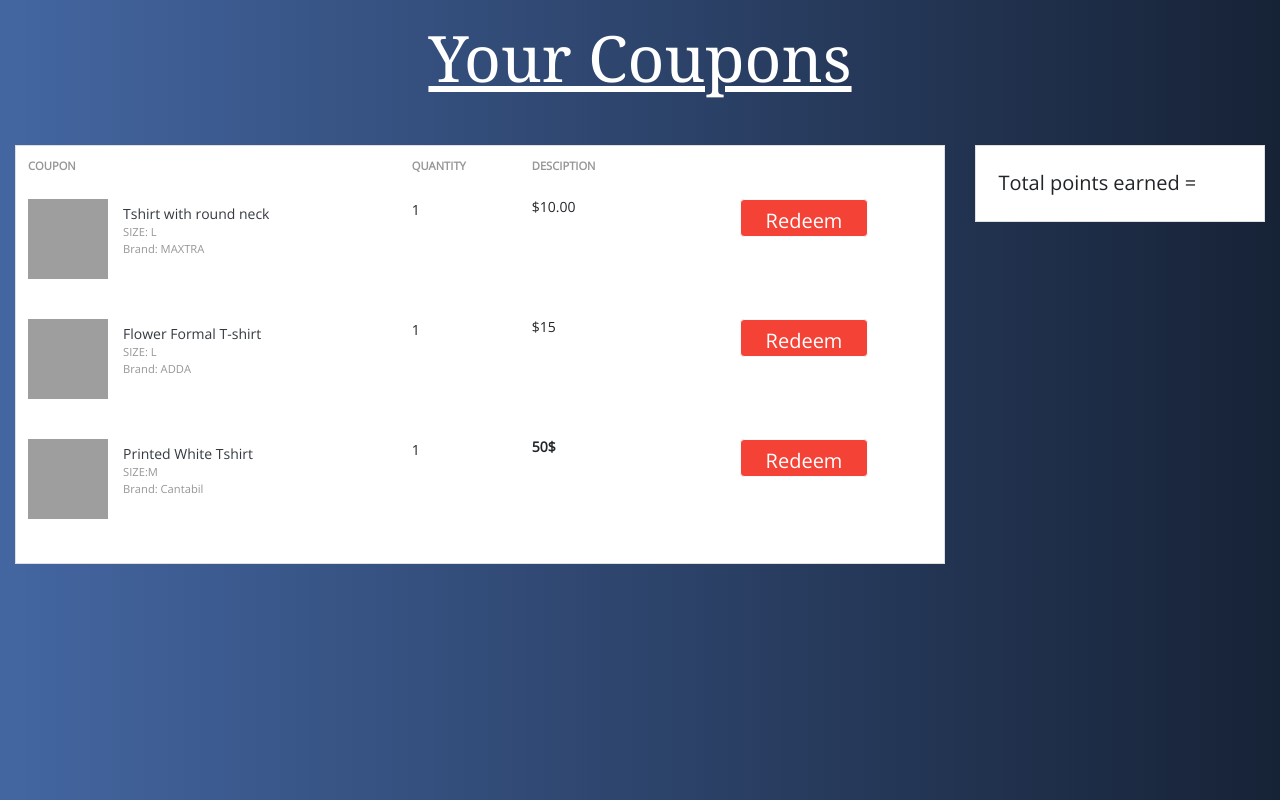
After one commit to guptaaditya30121/Startup_Sprint, a Django app: page /coupon in a window 1280 px wide. The commit adds this page. Run offline with Django 4.2, Linux system fonts and the light colour scheme; some libraries are stand-ins or nearby versions; grey boxes are pictures that could not be loaded.

Commit message:
made more pages

```diff
--- /dev/null
+++ b/main/templates/main/coupon.html
@@ -0,0 +1,108 @@
+{% extends '../layout.html'%} {% block content %}
+<style>
+    @import url('https://fonts.googleapis.com/css?family=Open+Sans&display=swap');
+    body{
+        background: -webkit-linear-gradient(
+          left,
+          hsl(218, 41%, 45%),
+          hsl(218, 41%, 15%)
+        );
+      font-family: 'Open Sans',serif;font-size: 14px
+    }
+    .container-fluid{
+        margin-top:20px}
+    .card-body{-ms-flex: 1 1 auto;flex: 1 1 auto;padding: 1.40rem; font-size:20px;}
+    .img-sm{width: 80px;height: 80px}
+    .itemside .info{padding-left: 15px;padding-right: 7px}
+    .table-shopping-cart .price-wrap{line-height: 1.2}
+    .table-shopping-cart .price{font-weight: bold;margin-right: 5px;display: block}
+    .text-muted{color: #969696 !important}a{text-decoration: none !important}
+    .card{position: relative;display: -ms-flexbox;display: flex;-ms-flex-direction: column;flex-direction: column;min-width: 0;word-wrap: break-word;background-color: #fff;background-clip: border-box;border: 1px solid rgba(0,0,0,.125);border-radius: 0px}.itemside{position: relative;display: -webkit-box;display: -ms-flexbox;display: flex;width: 100%}.dlist-align{display: -webkit-box;display: -ms-flexbox;display: flex}[class*="dlist-"]{margin-bottom: 5px}.coupon{border-radius: 1px}.price{font-weight: 600;color: #212529}.btn.btn-out{outline: 1px solid #fff;outline-offset: -5px}.btn-main{border-radius: 2px;text-transform: capitalize;font-size: 15px;padding: 10px 19px;cursor: pointer;color: #fff;width: 100%}.btn-light{color: #ffffff;background-color: #F44336;border-color: #f8f9fa;font-size: 12px}.btn-light:hover{color: #ffffff;background-color: #F44336;border-color: #F44336}.btn-apply{font-size: 11px}
+    .head{display:flex; justify-content:center; align-item:center; color:white ; font-family: Georgia; margin-bottom:40px;}
+    .big{width:10vw; margin-right:5vw; height:3vw; font-size:20px;}
+</style>
+<div class="container-fluid">
+    <div class="head">
+        <h1 style="font-size:5vw; text-decoration:underline;">Your Coupons</h1>
+    </div>
+    <div class="row">
+        <div class="col-lg-9">
+            <div class="card">
+                <div class="table-responsive">
+                    <table class="table table-borderless table-shopping-cart">
+                        <thead class="text-muted">
+                            <tr class="small text-uppercase">
+                                <th scope="col">Coupon</th>
+                                <th scope="col" width="120">Quantity</th>
+                                <th scope="col" width="120">Desciption</th>
+                                <th scope="col" class="text-right d-none d-md-block" width="200"></th>
+                            </tr>
+                        </thead>
+                        <tbody>
+                            <tr>
+                                <td>
+                                    <figure class="itemside align-items-center">
+                                        <div class="aside"><img src="https://encrypted-tbn0.gstatic.com/images?q=tbn:ANd9GcTu-JxuDBGV26p7Q2Tq-3L9By2CGBrixYvtKg&usqp=CAU" class="img-sm"></div>
+                                        <figcaption class="info"> <a href="#" class="title text-dark" >Tshirt with round neck</a>
+                                            <p class="text-muted small">SIZE: L <br> Brand: MAXTRA</p>
+                                        </figcaption>
+
+                                    </figure>
+                                </td>
+                                <td>
+                                    1
+                                <td>
+                                    <div class="price-wrap">$10.00 </div>
+                                </td>
+                                <td class="text-right d-none d-md-block"> <a href="" class="btn btn-light big" name="redeem"> Redeem</a> </td>
+
+                            </tr>
+
+                            <tr>
+
+                                <td>
+
+                                    <figure class="itemside align-items-center">
+                                        <div class="aside"><img src="https://encrypted-tbn0.gstatic.com/images?q=tbn:ANd9GcTu-JxuDBGV26p7Q2Tq-3L9By2CGBrixYvtKg&usqp=CAU" class="img-sm"></div>
+                                        <figcaption class="info"> <a href="#" class="title text-dark">Flower Formal T-shirt</a>
+                                            <p class="text-muted small">SIZE: L <br> Brand: ADDA </p>
+                                        </figcaption>
+                                    </figure>
+                                </td>
+                                <td> 1
+                                <td>
+                                    <div class="price-wrap"> $15</div>
+                                </td>
+                                <td class="text-right d-none d-md-block"> <a href="" class="btn btn-light btn-round big" name="redeem">Redeem</a> </td>
+                            </tr>
+                            <tr>
+                                <td>
+                                    <figure class="itemside align-items-center">
+                                        <div class="aside"><img src="https://encrypted-tbn0.gstatic.com/images?q=tbn:ANd9GcTu-JxuDBGV26p7Q2Tq-3L9By2CGBrixYvtKg&usqp=CAU" class="img-sm"></div>
+                                        <figcaption class="info"> <a href="#" class="title text-dark">Printed White Tshirt</a>
+                                            <p class="small text-muted">SIZE:M <br> Brand: Cantabil</p>
+                                        </figcaption>
+                                    </figure>
+                                </td>
+                                <td> 1
+                                <td>
+                                    <div class="price-wrap price">50$</div>
+                                </td>
+                                <td class="text-right d-none d-md-block">  <a href="" class="btn btn-light btn-round big" name="redeem"> Redeem</a> </td>
+                            </tr>
+                        </tbody>
+                    </table>
+                </div>
+            </div>
+        </div>
+        <div class="col-lg-3">
+            <div class="card mb-3">
+                <div class="card-body">
+                   Total points earned =
+                </div>
+            </div>
+
+        </div>
+    </div>
+</div>
+{% endblock content %}
--- a/main/urls.py
+++ b/main/urls.py
@@ -5,5 +5,6 @@ urlpatterns = [
     path('', views.login, name="login"),
     path('register', views.register, name="register"),
     path('profile', views.profile, name="profile"),
-    path('leaderboard',views.leaderboard, name="leaderboard")
+    path('leaderboard',views.leaderboard, name="leaderboard"),
+    path('coupon',views.coupon_page, name="coupon_page")
 ]
--- a/main/views.py
+++ b/main/views.py
@@ -50,18 +50,23 @@ def profile(request):
                 handle.handleName).get_details('codeforces')})
     # response.update({'codeforces_history': requests.get(
     #     f'https://codeforces.com/api/user.info?handles={handle.handleName}').json()['result'][0]})
-    if str(handle.handle_domain) == 'https://lichess.org/':
-        response.update({'lichess': requests.get(
-            f'https://lichess.org/api/user/{handle.handleName}').json()})
-        resp = requests.get(
-            f'https://lichess.org/api/games/user/{handle.handleName}?max=10', headers={'Accept': 'application/x-ndjson'})
-        list_resp = resp.text.splitlines()
-        json_resp = list(map(lambda x: json.loads(x), list_resp))
-        response.update({'lichess_history': json_resp})
+        if str(handle.handle_domain) == 'https://lichess.org/':
+            response.update({'lichess': requests.get(
+                f'https://lichess.org/api/user/{handle.handleName}').json()})
+            resp = requests.get(
+                f'https://lichess.org/api/games/user/{handle.handleName}?max=10', headers={'Accept': 'application/x-ndjson'})
+            list_resp = resp.text.splitlines()
+            json_resp = list(map(lambda x: json.loads(x), list_resp))
+            response.update({'lichess_history': json_resp})
 
     print(response)
     return render(request, 'main/profile.html', response)
 
+def leaderboard(request):
+    return render(request , 'main/leaderboard.html')
+
+def coupon_page(request):
+    return render(request, 'main/coupon.html')
 
 @login_required(login_url='login')
 def logout_view(request):
```
Also changed, not shown: main/templates/main/leaderboard.html (+9 -20 lines), main/templates/main/profile.html (+29 -1 lines), db.sqlite3, 1 other file.
